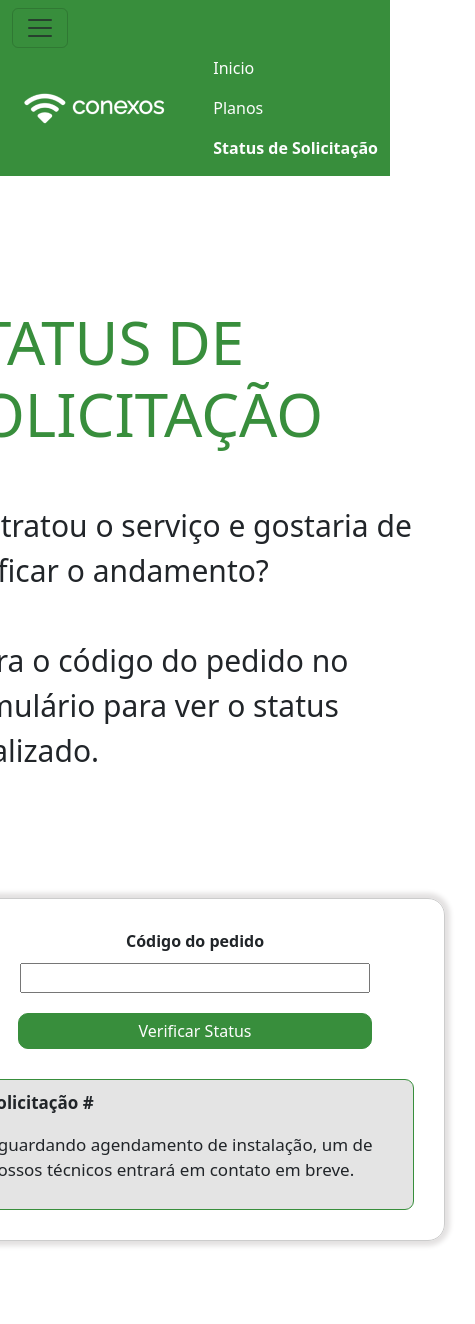
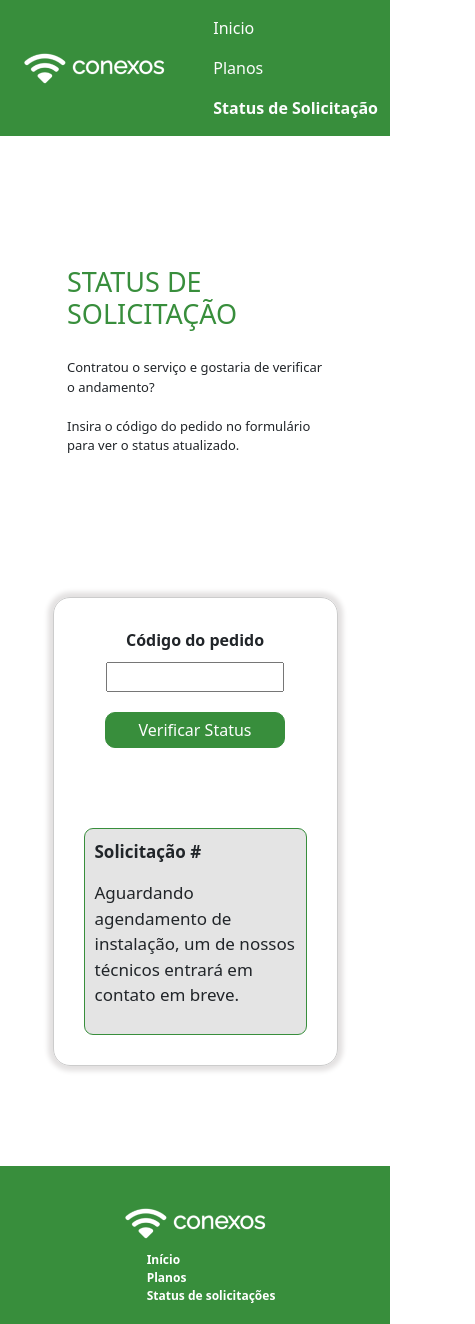
Before and after one commit to Thigas0608/VivoAprendiz-INTEGRADOR.CONEXOS-Gama, a plain HTML site: page statusDeSolicitacao.html in a window 390 px wide. Shown: the top 1324 px of the page, 475 px wide, since content can reach past the window. Drawn offline with nearby package versions, Linux system fonts and the light colour scheme.

Commit message:
alterando responsividade da pagina solicitar status

```diff
--- a/css/estilo.css
+++ b/css/estilo.css
@@ -337,7 +337,7 @@ section.paginaStatusSolicitacao article form.formularioCodigo button.buttonVerif
     width: 81%;
     padding: 5px 10px;
     margin-top: 20px;
-    margin-bottom: 30px;
+    margin-bottom: 80px;
 }
 
 section.paginaStatusSolicitacao article form.formularioCodigo button.buttonVerificarStatus:hover {
@@ -353,6 +353,62 @@ section.paginaStatusSolicitacao article form div{
     text-align: left;
     font-size: 17px;
 }
+
+
+@media only screen and  (max-width: 555px){
+    section.paginaStatusSolicitacao article div.tituloTexto p {
+        font-size: 15px;
+    }
+
+    body main section article div {
+        display: flex;
+        flex-flow: wrap;
+    }
+
+    section.paginaStatusSolicitacao article form.formularioCodigo {
+       width: 333px;
+    }
+
+    section.paginaStatusSolicitacao article div.tituloTexto h1 {
+        font-size: 35px;
+    }
+}
+
+
+@media only screen and  (max-width: 425px){
+
+    footer ul li a {
+        font-size: 12px;
+    }
+
+    section.paginaStatusSolicitacao article div.tituloTexto p {
+        font-size: 13px;
+    }
+
+    body main section article div {
+        display: flex;
+        flex-flow: wrap;
+    }
+
+    section.paginaStatusSolicitacao article form.formularioCodigo {
+       width: 285px;
+
+    }
+
+    section.paginaStatusSolicitacao article div.tituloTexto h1 {
+        font-size: 27px;
+    }
+
+    section.paginaStatusSolicitacao article div.tituloTexto p {
+        width: 256px;
+    }
+
+    footer div.copyright {
+        font-size: 8px;
+    }
+
+}
+
 
 /* Final da PAGINA de Status de Solicitação */
 
@@ -476,7 +532,7 @@ section.paginaContratacaoConexos form.formularioContratacao select {
     }
     section.statusSolicitacao article div.conteudoStatus{
         width: auto;
-        padding: 30px;
+        padding: 60px;
         text-align: center;
     }
     /* Final Status de Solicitação */
--- a/statusDeSolicitacao.html
+++ b/statusDeSolicitacao.html
@@ -17,11 +17,7 @@
         <nav class="navbar navbar-expand-lg">
             <!-- Cabeçalho da barra de navegação -->
             <div class="container">
-                <button class="navbar-toggler" type="button" data-bs-toggle="collapse"
-                    data-bs-target="#navbarTogglerDemo01" aria-controls="navbarTogglerDemo01" aria-expanded="false"
-                    aria-label="Toggle navigation">
-                    <span class="navbar-toggler-icon"></span>
-                </button>
+
                 <!-- Conteúdo do cabeçalho da barra de navegação -->
                 <div class="collapse navbar-collapse" id="navbarTogglerDemo01">
                     <a class="navbar-brand" href="#"><img src="img/logo-conexos.png" alt="logo conexos"></a>
```
Also changed, not shown: index.html (+1 -5 lines), plano1.html (+1 -5 lines), plano2.html (+1 -5 lines), plano3.html (+1 -5 lines), planos.html (+1 -4 lines).
